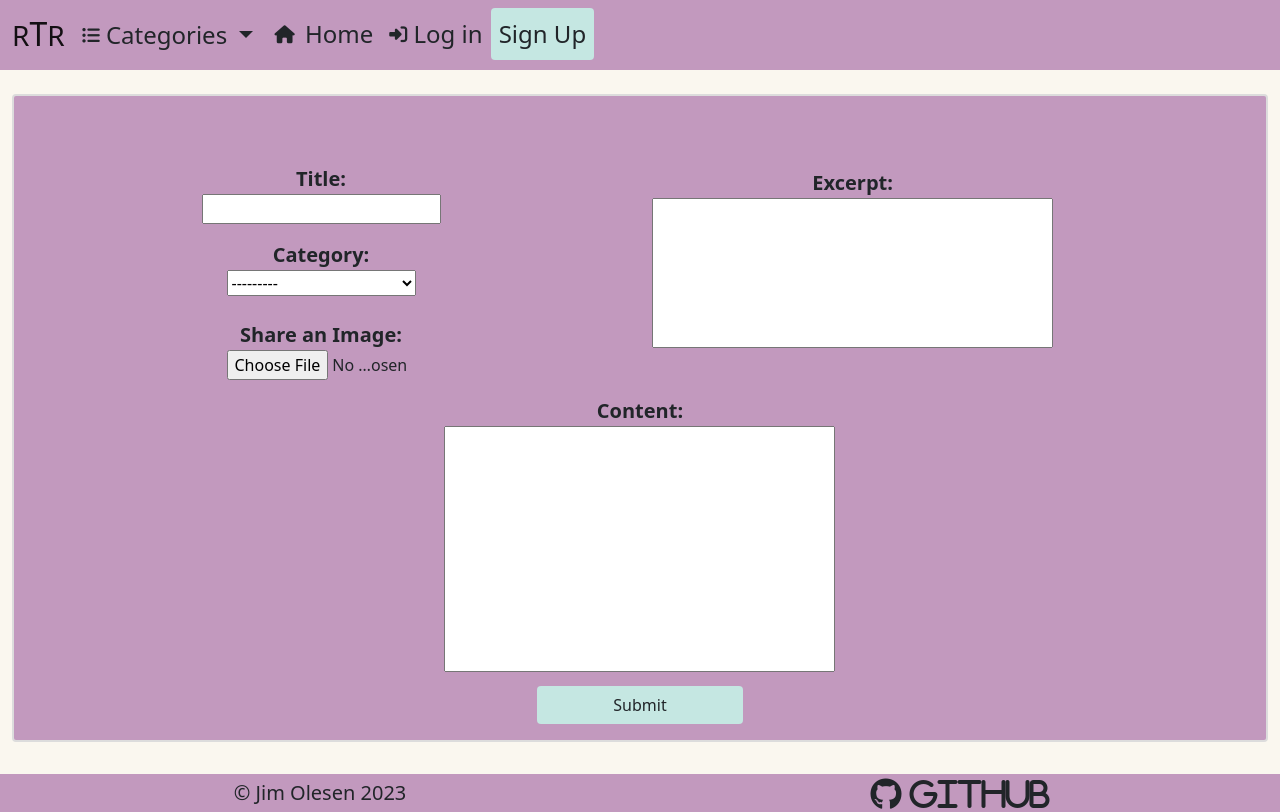
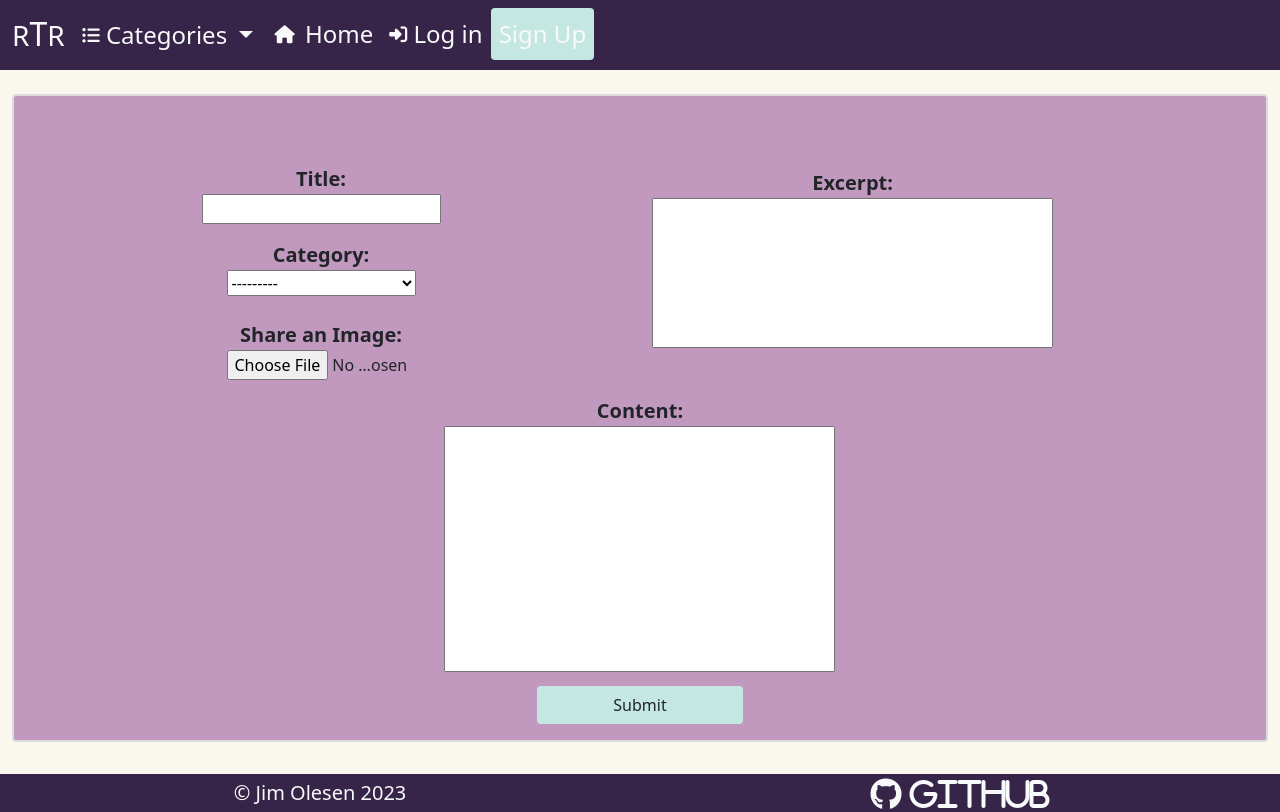
Before and after one commit to Enquil/rtr_v2, a Django app: page /create_post/ in a window 1280 px wide. Run offline with Django 3.2, Linux system fonts and the light colour scheme; data comes from the database, SQL or seed files in the repository; some libraries are stand-ins or nearby versions.

Commit message:
made account dropdown and stuck create post in it

```diff
--- a/templates/base.html
+++ b/templates/base.html
@@ -54,14 +54,14 @@
     <body class="h-100 w-100 d-flex flex-column bg-floral">
 
         <!-- Top Nav -->
-        <nav class="navbar navbar-expand-lg navbar-light bg-lilac">
+        <nav class="navbar navbar-expand-lg navbar-light bg-purple">
             <div class="container-fluid">
                 <a class="navbar-brand" href="{% url 'index' %}">
-                    <span class="fs-3">R</span><h2 class="d-inline">T</h2><span class="fs-3">R</span>
+                    <span class="fs-3 text-light">R</span><h2 class="d-inline text-light">T</h2><span class="fs-3 text-light">R</span>
                 </a>
 
                 <!-- Menu button for smaller screen sizes -->
-                <button class="navbar-toggler" type="button"
+                <button class="navbar-toggler bg-purple" type="button"
                         data-bs-toggle="collapse" data-bs-target="#navbarText"
                         aria-controls="navbarText" aria-expanded="false"
                         aria-label="Toggle navigation">
@@ -72,7 +72,7 @@
 
                         <!-- Categories section with dropdown menu -->
                       <div class="dropdown category-menu">
-                            <li class="text-dark btn dropdown-toggle nav-color fs-4 ps-0"
+                            <li class="text-light btn dropdown-toggle nav-color fs-4 ps-0"
                                 type="button"
                                 id="category-dropdown"
                                 data-bs-toggle="dropdown"
@@ -82,67 +82,67 @@
                             </li>
 
                             <!-- Post Categories ul -->
-                            <ul class="dropdown-menu rounded-0 border-0 text-center m-0 bg-purple p-0 mt-2"
+                            <ul class="dropdown-menu rounded-0 border-0 text-center m-0 bg-lilac p-0 mt-2"
                                 aria-labelledby="category-dropdown">
 
-                                <li class="nav-item dropdown-categories bg-lilac">
+                                <li class="nav-item dropdown-categories bg-purple">
 
-                                    <a class="text-dark nav-link fs-4"
+                                    <a class="text-light nav-link fs-4"
                                        href="{% url 'post_filter' '1' %}">
                                         General
                                     </a>
                                 </li>
 
-                                <li class="nav-item dropdown-categories bg-lilac">
+                                <li class="nav-item dropdown-categories bg-purple">
 
-                                    <a class="text-dark nav-link fs-4"
+                                    <a class="text-light nav-link fs-4"
                                        href="{% url 'post_filter' '2' %}">
                                         Business
                                     </a>
                                 </li>
 
-                                <li class="nav-item dropdown-categories bg-lilac">
+                                <li class="nav-item dropdown-categories bg-purple">
 
-                                    <a class="text-dark nav-link fs-4"
+                                    <a class="text-light nav-link fs-4"
                                        href="{% url 'post_filter' '3' %}">
                                         Art/Entertainment
                                     </a>
                                 </li>
 
-                                <li class="nav-item dropdown-categories bg-lilac">
-                                    <a class="text-dark nav-link fs-4"
+                                <li class="nav-item dropdown-categories bg-purple">
+                                    <a class="text-light nav-link fs-4"
                                        href="{% url 'post_filter' '4' %}">
                                         Finance/Economics
                                     </a>
                                 </li>
 
-                                <li class="nav-item dropdown-categories bg-lilac">
+                                <li class="nav-item dropdown-categories bg-purple">
 
-                                    <a class="text-dark nav-link fs-4"
+                                    <a class="text-light nav-link fs-4"
                                        href="{% url 'post_filter' '5' %}">
                                         Politics
                                     </a>
                                 </li>
 
-                                <li class="nav-item dropdown-categories bg-lilac">
+                                <li class="nav-item dropdown-categories bg-purple">
 
-                                    <a class="text-dark nav-link fs-4"
+                                    <a class="text-light nav-link fs-4"
                                        href="{% url 'post_filter' '6' %}">
                                         Sciences
                                     </a>
                                 </li>
 
-                                <li class="nav-item dropdown-categories bg-lilac">
+                                <li class="nav-item dropdown-categories bg-purple">
 
-                                    <a class="text-dark nav-link fs-4"
+                                    <a class="text-light nav-link fs-4"
                                        href="{% url 'post_filter' '7' %}">
                                         Opinions
                                     </a>
                                 </li>
 
-                                <li class="nav-item dropdown-categories bg-lilac">
+                                <li class="nav-item dropdown-categories bg-purple">
 
-                                    <a class="text-dark nav-link fs-4"
+                                    <a class="text-light nav-link fs-4"
                                        href="{% url 'post_filter' '8' %}">
                                         Ships and Giggles
                                     </a>
@@ -152,35 +152,47 @@
                         <!-- /// Categories section with dropdown menu /// -->
                     <ul class="navbar-nav me-auto mb-2 mb-lg-0">
                         <li class="nav-item">
-                            <a class="nav-link text-dark fs-4" aria-current="page" href="{% url 'index' %}">
+                            <a class="nav-link text-light fs-4" aria-current="page" href="{% url 'index' %}">
                                 <i class="fa-solid fa-house fa-xs me-1"></i> Home
                             </a>
                         </li>
                         <!-- Logic to handle what user sees, depending on if logged in or not -->
+                            <!-- Logged in user menu with memeber features -->
                         {% if user.is_authenticated %}
+                            <div class="dropdown category-menu">
+                                <li class="text-light btn dropdown-toggle nav-color fs-4 ps-0"
+                                    type="button"
+                                    id="category-dropdown"
+                                    data-bs-toggle="dropdown"
+                                    aria-expanded="false">
+                                    <i class="fa-solid fa-user fa-xs"></i> My Account
+                                </li>
+
+                                <!-- Post Categories ul -->
+                                <ul class="dropdown-menu rounded-0 border-0 text-center m-0 bg-lilac p-0 mt-2"
+                                    aria-labelledby="category-dropdown">
+
+                                    <li class="nav-item dropdown-categories bg-purple">
+
+                                        <a class="text-light nav-link fs-4"
+                                        href="{% url 'create_post' %}">
+                                        <i class="fa-solid fa-pen-to-square fa-xs"></i> Create Post
+                                        </a>
+                                    </li>
+                            </div>
                             <li class="nav-item">
-                                <a class="d-inline-block nav-link text-dark fs-4" href="">
-                                    <i class="fa-solid fa-user fa-xs"></i> My Account
-                                </a>
-                            </li>
-                            <li class="nav-item">
-                                <a class="nav-link text-dark fs-4" href="{% url 'create_post' %}">
-                                    <i class="fa-solid fa-pen-to-square fa-xs"></i> Create Post
-                                </a>
-                            </li>
-                            <li class="nav-item">
-                                <a class="d-inline-block nav-link text-dark fs-4" href="{% url 'account_logout' %}">
+                                <a class="d-inline-block nav-link text-light fs-4" href="{% url 'account_logout' %}">
                                     Logout
                                 </a>
                             </li>
                         {% else %}
                             <li class="nav-item">
-                                <a class="d-inline-block nav-link text-dark fs-4" href="{% url 'account_login' %}">
+                                <a class="d-inline-block nav-link text-light fs-4" href="{% url 'account_login' %}">
                                     <i class="fa-solid fa-right-to-bracket fa-xs"></i> Log in
                                 </a>
                             </li>
                             <li class="nav-item">
-                                <a class="px-2 bg-mint rounded d-inline-block nav-link text-dark fs-4" href="{% url 'account_signup' %}">
+                                <a class="px-2 bg-mint rounded d-inline-block nav-link text-light fs-4" href="{% url 'account_signup' %}">
                                     Sign Up
                                 </a>
                             </li>
@@ -213,16 +225,16 @@
         {% endblock content %}
 
         <!-- Footer -->
-        <footer class="mt-auto w-100 bg-lilac">
+        <footer class="mt-auto w-100 bg-purple">
             <div class="container-fluid">
                 <div class="row mt-1">
                     <div class="col-6 text-center">
-                        <p class="fs-5 mb-1">
+                        <p class="fs-5 text-light mb-1">
                             &copy; Jim Olesen 2023
                         </p>
                     </div>
                     <div class="col-6 text-center">
-                        <a class="text-dark"
+                        <a class="text-light"
                                href="https://github.com/Enquil/"
                                target="_blank">
                             <i class="fa-brands fa-github fa-2x"> Github</i>
```
Also changed, not shown: README.md.
